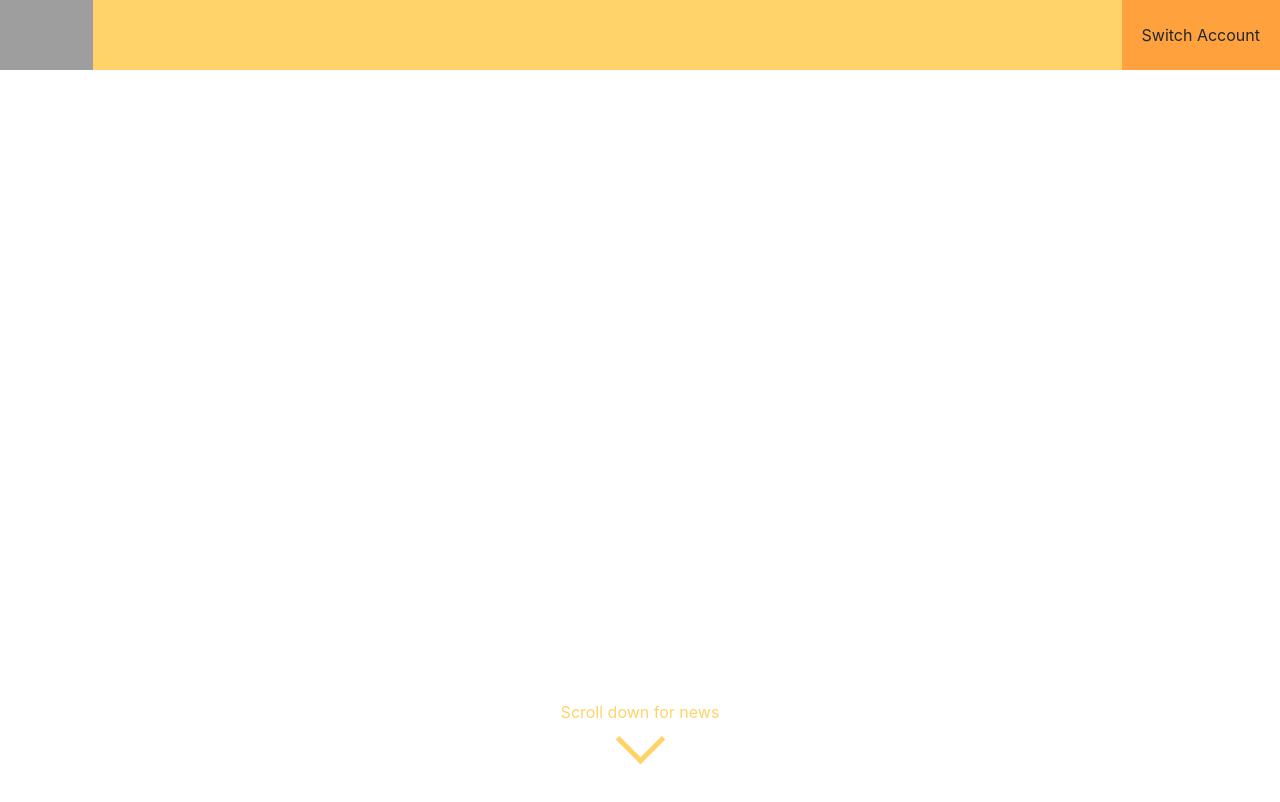
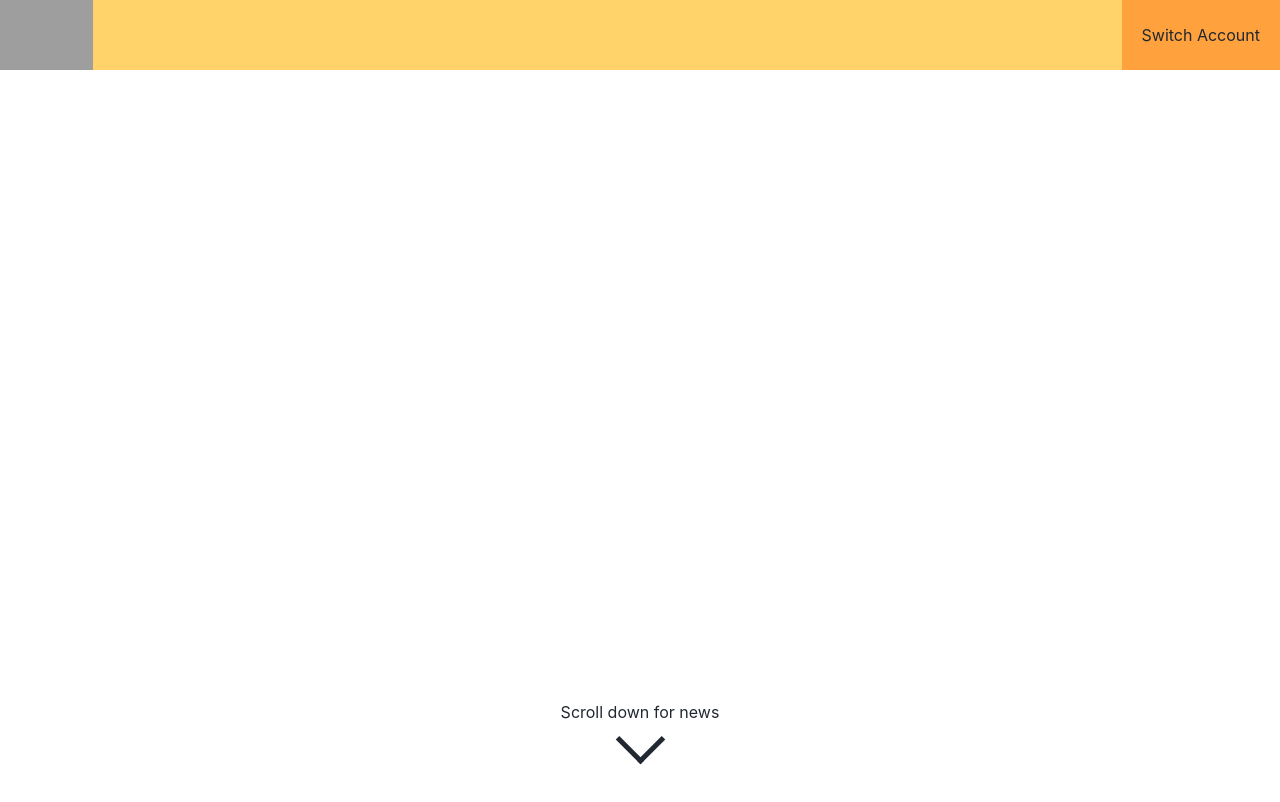
Before and after one commit to SilencedGoose/Team-News, an Astro site: page / in a window 1280 px wide. Shown: the top 802 px of the page. Built offline with nearby package versions, Linux system fonts and the light colour scheme; Astro itself is replaced by a stand-in of ours; grey boxes are pictures that could not be loaded.

Commit message:
made down arrow darker

```diff
--- a/src/styles/home.css
+++ b/src/styles/home.css
@@ -87,7 +87,7 @@ main {
 }
 
 .arrowDown {
-  border: solid #ffd369;
+  border: solid #222831;
   border-width: 0 5px 5px 0;
   display: inline-block;
   padding: 15px;
@@ -119,7 +119,7 @@ main {
   width: 100%;
   height: 20px;
   margin-bottom: 10%;
-  color: #ffd369;
+  color: #222831;
 }
 
 #fixed {
```
Also changed, not shown: src/pages/index.astro (line endings or trailing spaces).
